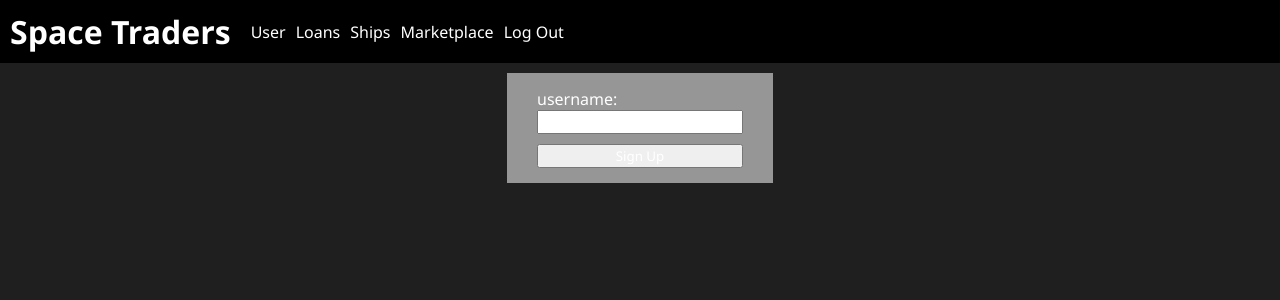
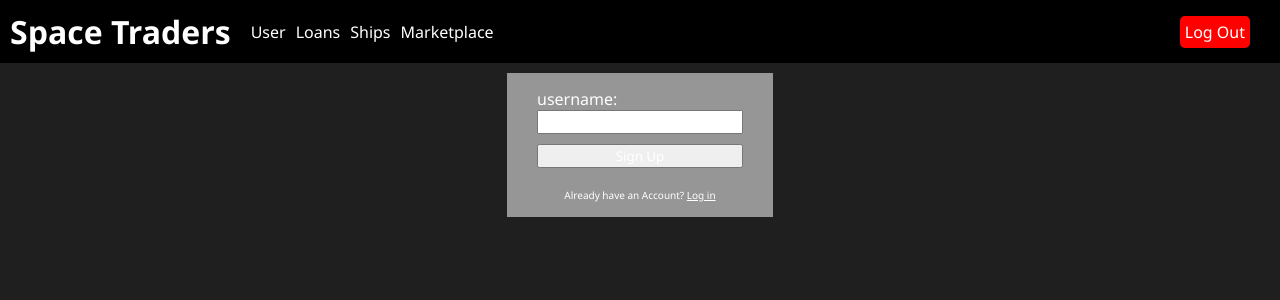
Before and after one commit to GilmerP/spacetraders, a Vue app: page /signup in a window 1280 px wide. Shown: the top 300 px of the page. Built offline with nearby package versions, Linux system fonts and the light colour scheme; sample sign-in values are in the browser's storage.

Commit message:
refstructured auth

```diff
--- a/src/Auth.ts
+++ b/src/Auth.ts
@@ -1,17 +1,19 @@
-import router from "./router/index";
-import { createNewUser } from "./api";
+import { ref, watch } from "vue";
 
-let user: string | null = "";
-let token: string | null = "";
+export default function useUser() {
+  const user = ref(localStorage.getItem("username") as string);
+  const token = ref(localStorage.getItem("token") as string);
+
+  watch(user, user => localStorage.setItem("username", user));
+  watch(token, token => localStorage.setItem("token", token));
 
   const getUserInfo = () => {
-  user = localStorage.getItem("username");
-  token = localStorage.getItem("token");
+    user.value = localStorage.getItem("username") as string;
+    token.value = localStorage.getItem("token") as string;
   };
 
   const getAuthentication = () => {
-  getUserInfo();
-  if (user && token) return true;
+    if (user.value && token.value) return true;
     return false;
   };
 
@@ -19,26 +21,14 @@ const login = (username: string, usertoken: string) => {
     localStorage.setItem("username", username);
     localStorage.setItem("token", usertoken);
     getUserInfo();
-  router.push({ name: "Home" });
   };
 
   const logout = () => {
     localStorage.removeItem("username");
     localStorage.removeItem("token");
-  user = "";
-  token = "";
+    user.value = "";
+    token.value = "";
   };
 
-const signup = (username: string) => {
-  createNewUser(username).then(data => {
-    if (data.error) {
-      console.log(data.error);
-    } else {
-      user = username;
-      token = data.token as string;
-      login(user, token);
+  return { user, token, getUserInfo, getAuthentication, login, logout };
 }
-  });
-};
-
-export { user, token, getAuthentication, login, signup, getUserInfo, logout };
--- a/src/api.ts
+++ b/src/api.ts
@@ -1,10 +1,13 @@
-import { user, token } from "./Auth";
+import useUser from "./Auth";
 import { IShip } from "./interfaces";
 const connectionString = "https://api.spacetraders.io";
 
+const { user, token, getUserInfo } = useUser();
+
 const getCurrentUser = async () => {
+  getUserInfo();
   const res = await fetch(
-    `https://api.spacetraders.io/users/${user}?token=${token}`
+    `https://api.spacetraders.io/users/${user.value}?token=${token.value}`
   );
   return await res.json();
 };
@@ -12,7 +15,7 @@ const getCurrentUser = async () => {
 const fetchShips = async () => {
   const data = await fetch(`${connectionString}/game/ships`, {
     headers: {
-      Authorization: `Bearer ${token}`
+      Authorization: `Bearer ${token.value}`
     }
   })
     .then(res => res.json())
@@ -22,25 +25,28 @@ const fetchShips = async () => {
 
 const buyShip = async (ship: IShip) => {
   if (ship) {
-    return await fetch(`https://api.spacetraders.io/users/gilli/ships`, {
+    return await fetch(
+      `https://api.spacetraders.io/users/${user.value}/ships`,
+      {
         method: "POST",
         headers: {
           Accept: "application/json, text/plain, */*",
-        Authorization: `Bearer ${token}`,
+          Authorization: `Bearer ${token.value}`,
           "Content-Type": "application/json;charset=UTF-8"
         },
         body: JSON.stringify({
           location: ship.purchaseLocations[0].location,
           type: ship.type
         })
-    }).then(res => res.json());
+      }
+    ).then(res => res.json());
   }
 };
 
 const fetchUserShips = async () => {
-  const data = await fetch(`${connectionString}/users/${user}/ships`, {
+  const data = await fetch(`${connectionString}/users/${user.value}/ships`, {
     headers: {
-      Authorization: `Bearer ${token}`
+      Authorization: `Bearer ${token.value}`
     }
   })
     .then(res => res.json())
@@ -53,23 +59,25 @@ const getMarketplace = async (location: string) => {
     `${connectionString}/game/locations/${location}/marketplace`,
     {
       headers: {
-        Authorization: `Bearer ${token}`
+        Authorization: `Bearer ${token.value}`
       }
     }
   ).then(res => res.json());
 };
 
 const getLoans = async () => {
-  const response = await fetch(`${connectionString}/game/loans?token=${token}`);
+  const response = await fetch(
+    `${connectionString}/game/loans?token=${token.value}`
+  );
   return response.json();
 };
 
 const takeOutLoan = async (loanType: string) => {
-  return fetch(`${connectionString}/users/${user}/loans`, {
+  return fetch(`${connectionString}/users/${user.value}/loans`, {
     method: "POST",
     headers: {
       Accept: "application/json, text/plain, */*",
-      Authorization: `Bearer ${token}`,
+      Authorization: `Bearer ${token.value}`,
       "Content-Type": "application/json;charset=UTF-8"
     },
     body: JSON.stringify({ type: loanType })
--- a/src/components/Banner.vue
+++ b/src/components/Banner.vue
@@ -1,21 +1,22 @@
 <template>
   <div>
     <h1>Space Traders</h1>
-    <div v-if="user" class="nav">
+    <nav v-if="user" class="nav">
       <router-link to="/">User</router-link>
       <router-link to="/loans">Loans</router-link>
       <router-link to="/ships">Ships</router-link>
       <router-link to="/market">Marketplace</router-link>
       <router-link @click="handleLogout" to="/Login">Log Out</router-link>
-    </div>
+    </nav>
   </div>
 </template>
 
 <script lang="ts">
 import { defineComponent } from "vue";
-import { getUserInfo, user, logout } from "../Auth";
+import useUser from "../Auth";
 export default defineComponent({
   setup() {
+    const { logout, getUserInfo, user } = useUser();
     const handleLogout = () => {
       logout();
     };
@@ -26,7 +27,7 @@ export default defineComponent({
 </script>
 
 <style scoped>
-div:not(.nav) {
+div {
   width: 100%;
   background: black;
   display: flex;
@@ -35,9 +36,24 @@ div:not(.nav) {
 h1 {
   color: white;
   padding: 10px;
+  flex-grow: 0;
 }
-.nav a {
+nav {
+  flex-grow: 1;
+  margin-right: 30px;
+  display: flex;
+  align-items: center;
+}
+nav a {
   text-decoration: none;
   margin-left: 10px;
 }
+a:nth-last-child(2) {
+  flex-grow: 1;
+}
+a:last-child {
+  background: red;
+  padding: 5px;
+  border-radius: 5px;
+}
 </style>
--- a/src/components/Login.vue
+++ b/src/components/Login.vue
@@ -15,7 +15,8 @@
 
 <script lang="ts">
 import { defineComponent, ref } from "vue";
-import { login } from "../Auth";
+import useUser from "../Auth";
+const { login } = useUser();
 
 const name = ref("");
 const token = ref("");
--- a/src/components/Marketplace.vue
+++ b/src/components/Marketplace.vue
@@ -55,13 +55,11 @@ export default defineComponent({
       fetchUserShips().then(data => {
         ships.value = data.ships;
         selectedShip.value = data.ships[0];
-        console.log(data.ships[0]);
-
         getMarketplace(selectedShip.value.location).then(data => {
           if (data.error) {
             //TODO: error handling
           } else {
-            marketplace.value = data.planet.marketplace;
+            marketplace.value = data.location.marketplace;
           }
         });
       });
--- a/src/components/Signup.vue
+++ b/src/components/Signup.vue
@@ -4,21 +4,32 @@
       <label for="username">username:</label>
       <input type="text" name="username" id="username" v-model="username" />
       <button @click="handleSignup">Sign Up</button>
+      <span
+        >Already have an Account?
+        <router-link to="/Login">Log in</router-link>
+      </span>
     </div>
   </div>
 </template>
 
 <script lang="ts">
+import router from "@/router";
 import { defineComponent, ref } from "vue";
-import { signup } from "../Auth";
+import { createNewUser } from "../api";
+import useUser from "../Auth";
 
 export default defineComponent({
   setup() {
+    const { user, token } = useUser();
     const username = ref("");
+
     const handleSignup = () => {
       console.log("signup");
-
-      signup(username.value);
+      createNewUser(username.value).then(data => {
+        user.value = username.value;
+        token.value = data.token;
+        router.push("/");
+      });
     };
 
     return { username, handleSignup };
--- a/src/main.ts
+++ b/src/main.ts
@@ -1,13 +1,12 @@
 import { createApp } from "vue";
-import { getAuthentication } from "./Auth";
+import useUser from "./Auth";
 import App from "./App.vue";
 import router from "./router/index";
 
 router.beforeEach((to, from, next) => {
-  if (to.name !== "Login" && to.name !== "Signup" && !getAuthentication())
+  const { user } = useUser();
+  if (to.name !== "Login" && to.name !== "Signup" && !user.value)
     next({ name: "Login" });
-  // else if ((to.name == "Login" || to.name == "Signup") && getAuthentication) {
-  //   next({ name: "Home" });
   else next();
 });
 
```
Lines whose indentation alone changed are shown as unchanged.
